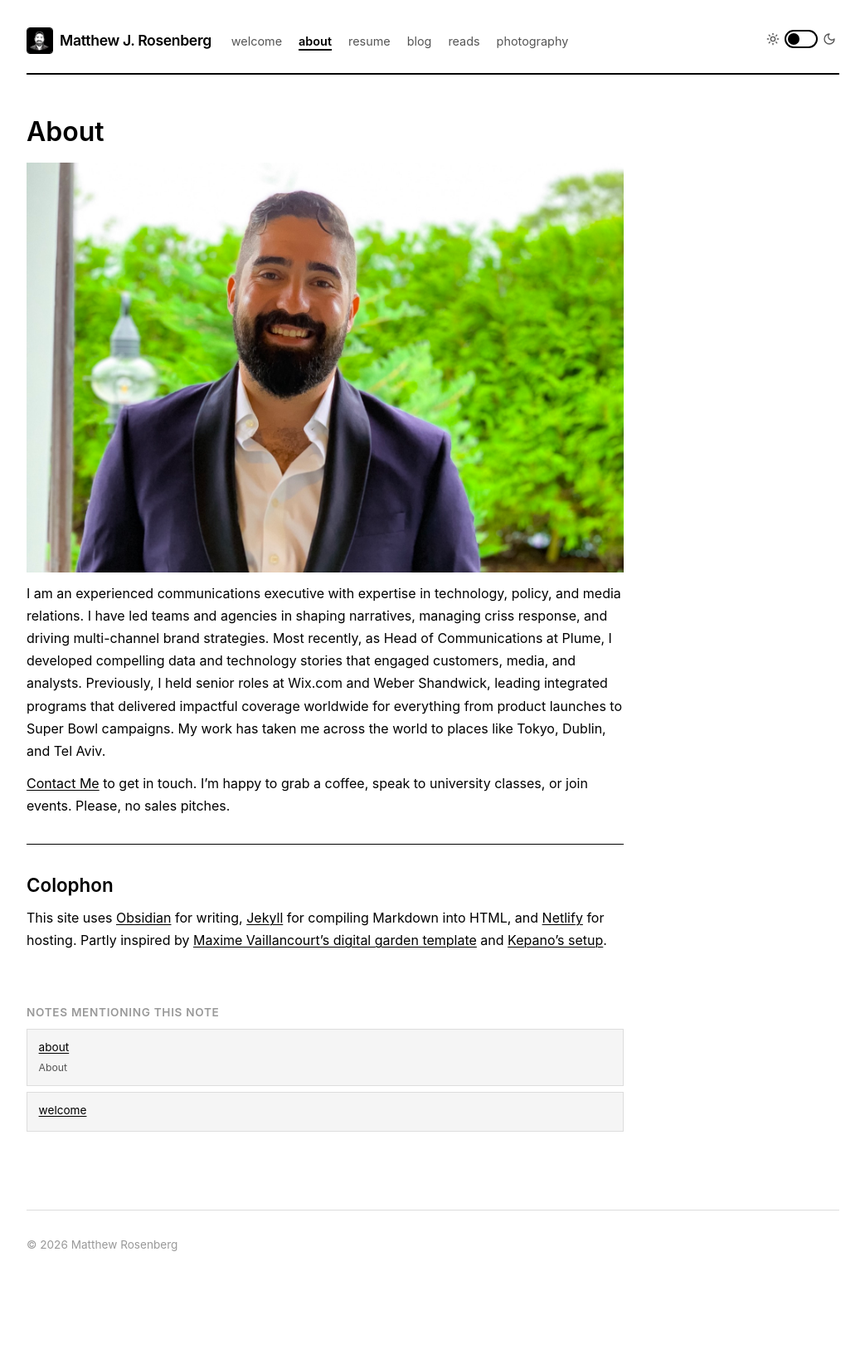
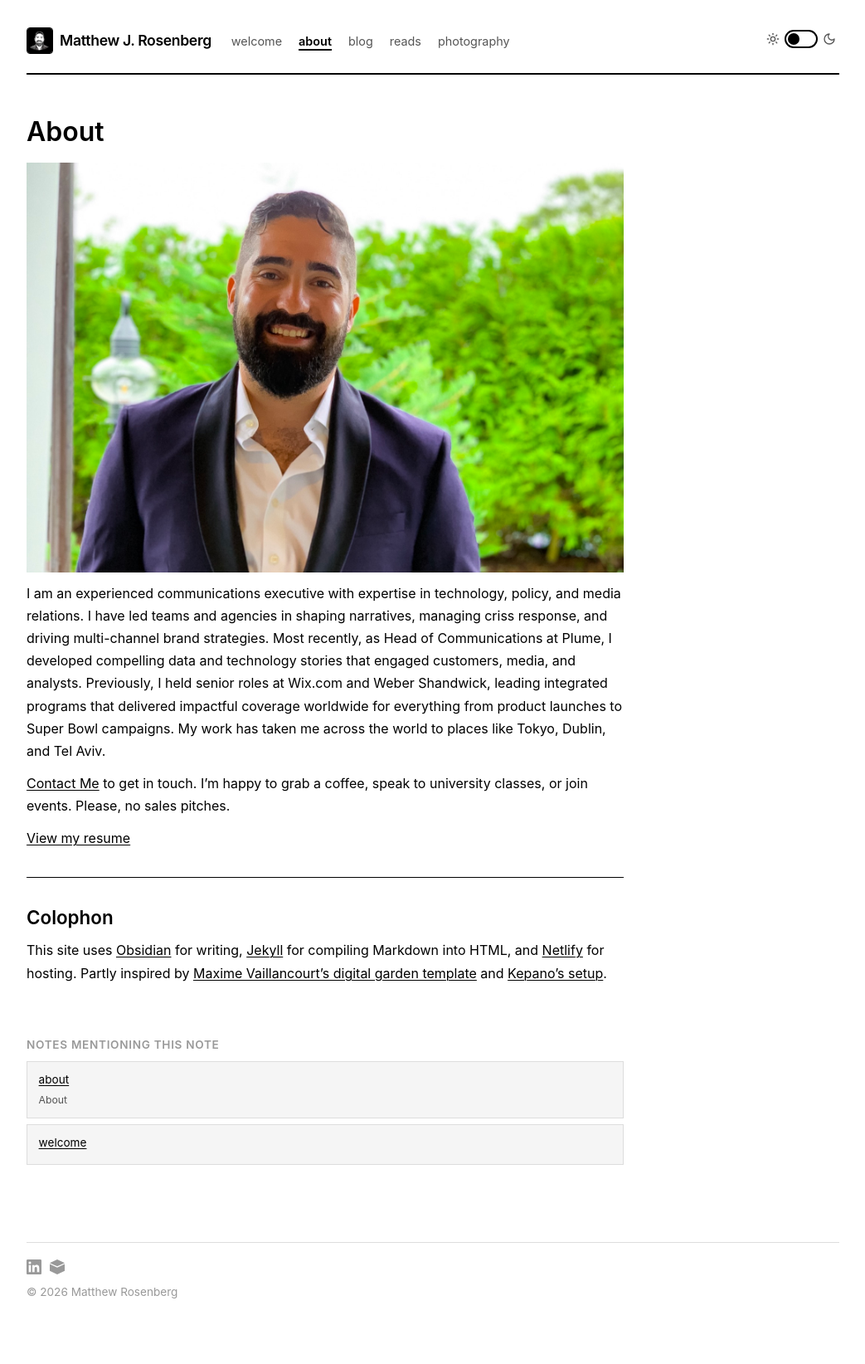
Before and after one commit to mattjrosenberg/mattjrosenberg.com, a Jekyll site: the page built from _notes/about.md, in a window 1280 px wide. Shown: the whole page at 83% size, without its empty margins (118-1161 px from the left). Built offline with Jekyll 4.4.1, drawn with Linux system fonts in a browser that asks for light colours; before the commit the page ends 1587 px from its top, so only the background shows below that.

Commit message:
Move resume off nav into about page, add social icons to footer
Resume linked from about page instead of top nav. Footer now has
LinkedIn and Are.na icons above the copyright line.

Co-Authored-By: Claude Opus 4.6 <noreply@anthropic.com>

```diff
--- a/_includes/footer.html
+++ b/_includes/footer.html
@@ -1 +1,11 @@
-<p>&copy; {{ site.time | date: '%Y' }} Matthew Rosenberg</p>
+<div class="footer-content">
+  <div class="social-links">
+    <a href="https://www.linkedin.com/in/mattjrosenberg" target="_blank" rel="noopener" aria-label="LinkedIn">
+      <svg width="18" height="18" viewBox="0 0 24 24" fill="currentColor"><path d="M20.447 20.452h-3.554v-5.569c0-1.328-.027-3.037-1.852-3.037-1.853 0-2.136 1.445-2.136 2.939v5.667H9.351V9h3.414v1.561h.046c.477-.9 1.637-1.85 3.37-1.85 3.601 0 4.267 2.37 4.267 5.455v6.286zM5.337 7.433a2.062 2.062 0 01-2.063-2.065 2.064 2.064 0 112.063 2.065zm1.782 13.019H3.555V9h3.564v11.452zM22.225 0H1.771C.792 0 0 .774 0 1.729v20.542C0 23.227.792 24 1.771 24h20.451C23.2 24 24 23.227 24 22.271V1.729C24 .774 23.2 0 22.222 0h.003z"/></svg>
+    </a>
+    <a href="https://www.are.na/matt-rosenberg/channels" target="_blank" rel="noopener" aria-label="Are.na">
+      <svg width="18" height="18" viewBox="0 0 24 24" fill="currentColor"><path d="M12 24V12.926L0 7.399v11.075L12 24zm0-24L0 5.548l12 5.527L24 5.548 12 0zm12 18.474V7.399l-12 5.527V24l12-5.526z"/></svg>
+    </a>
+  </div>
+  <p>&copy; {{ site.time | date: '%Y' }} Matthew Rosenberg</p>
+</div>
--- a/_includes/nav.html
+++ b/_includes/nav.html
@@ -9,7 +9,6 @@
   <div class="nav-links">
     <a class="internal-link{% if page.url == '/' %} active{% endif %}" href="/">welcome</a>
     <a class="internal-link{% if page.title == 'about' %} active{% endif %}" href="/about">about</a>
-    <a class="internal-link{% if page.title == 'resume' %} active{% endif %}" href="/resume">resume</a>
     <a class="internal-link{% if page.layout == 'post' or page.url == '/blog' %} active{% endif %}" href="/blog">blog</a>
     <a class="internal-link{% if page.url == '/reads' or page.layout == 'link-post' %} active{% endif %}" href="/reads">reads</a>
     <a class="internal-link{% if page.url contains '/photography' %} active{% endif %}" href="/photography">photography</a>
--- a/_notes/about.md
+++ b/_notes/about.md
@@ -11,6 +11,8 @@ I am an experienced communications executive with expertise in technology, polic
 
 [Contact Me](mailto:mattjrosenberg@gmail.com) to get in touch. I'm happy to grab a coffee, speak to university classes, or join events. Please, no sales pitches.
 
+[View my resume](/resume)
+
 ---
 
 ## Colophon
--- a/assets/css/style.css
+++ b/assets/css/style.css
@@ -675,6 +675,23 @@ footer {
   color: var(--text-faint);
 }
 
+.social-links {
+  display: flex;
+  gap: 0.75em;
+  margin-bottom: 0.5em;
+}
+
+.social-links a {
+  color: var(--text-faint);
+  text-decoration: none;
+  display: flex;
+}
+
+.social-links a:hover {
+  color: var(--text-primary);
+  opacity: 1;
+}
+
 /* ----- Archive Page ----- */
 ul.archive,
 .archive li {
```
